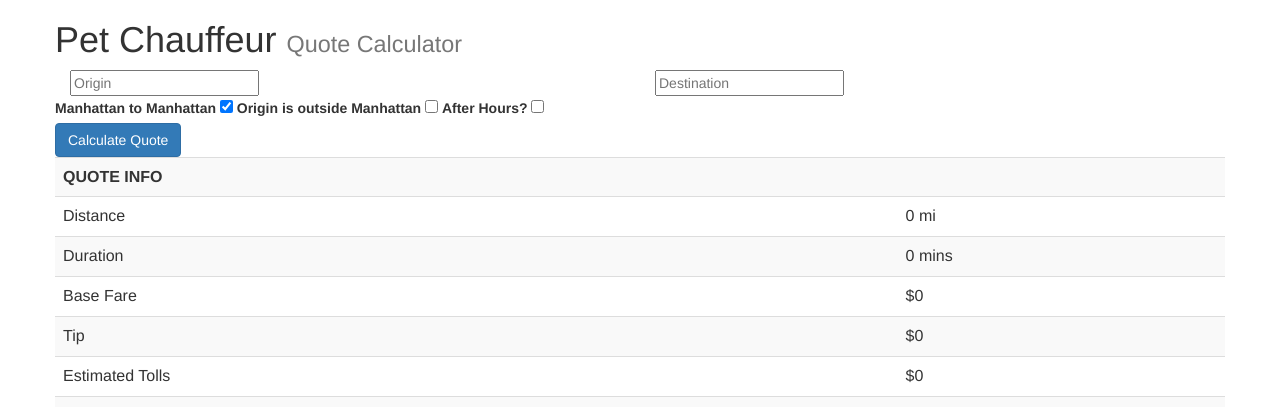
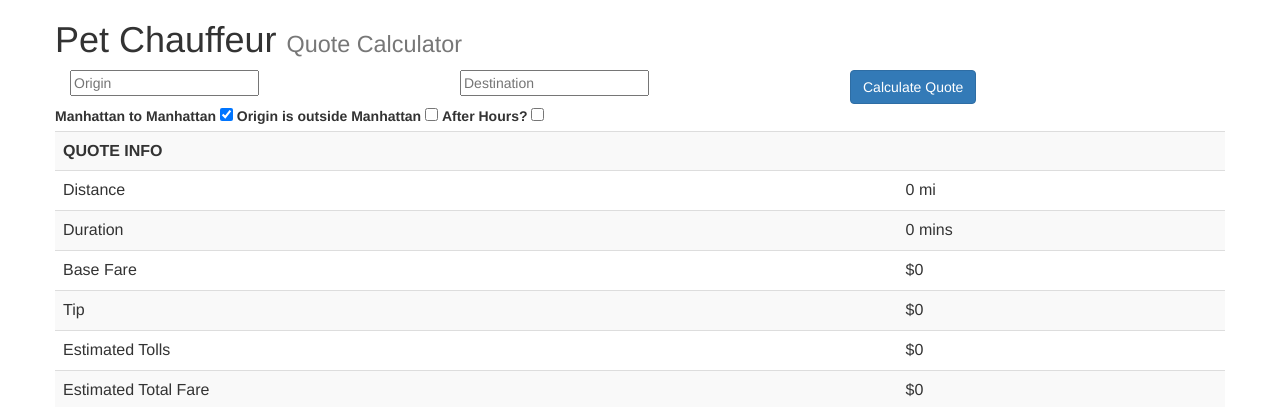
Before and after one commit to matt-slater/matt-slater.github.io, a plain HTML site: page quotecalc/index.html in a window 1280 px wide. Shown: the top 407 px of the page. Drawn offline with nearby package versions, Linux system fonts and the light colour scheme; some packages are replaced by stand-ins of ours.

Commit message:
Update index.html

```diff
--- a/quotecalc/index.html
+++ b/quotecalc/index.html
@@ -21,7 +21,7 @@
 	<div class="container">
 
 		<div class="row">
-			<h1 class="display-4">
+			<h1 class="display-1">
 				Pet Chauffeur
 				<small class="text-muted">Quote Calculator</small>
 			</h1>
@@ -33,11 +33,14 @@
 
 
 			<div class="row">
-				<div class="col-md-6">
+				<div class="col-md-4">
 					<input type="text" name="pickup" placeholder="Origin" id="pickup" onkeydown="if (event.keyCode == 13) document.getElementById('xxx').click()" />
 				</div>
-				<div class="col-md-6">
+				<div class="col-md-4">
 					<input type="text" name="dropoff" id="dropoff" placeholder="Destination" onkeydown="if (event.keyCode == 13) document.getElementById('xxx').click()" />
+				</div>
+				<div class="col-md-4">
+					<button class="btn btn-primary" onclick="calcRoute()">Calculate Quote</button>
 				</div>
 			</div>
 
@@ -49,9 +52,7 @@
 			<label for="afterHours">After Hours?</label>
 			<input type="checkbox" name="afterHours" id="afterHours" value="afterHours">
 			</div>
-			<div class="row">
-				<button class="btn btn-primary" onclick="calcRoute()">Calculate Quote</button>
-			</div>
+
 
 
 			<div class="row">
```
